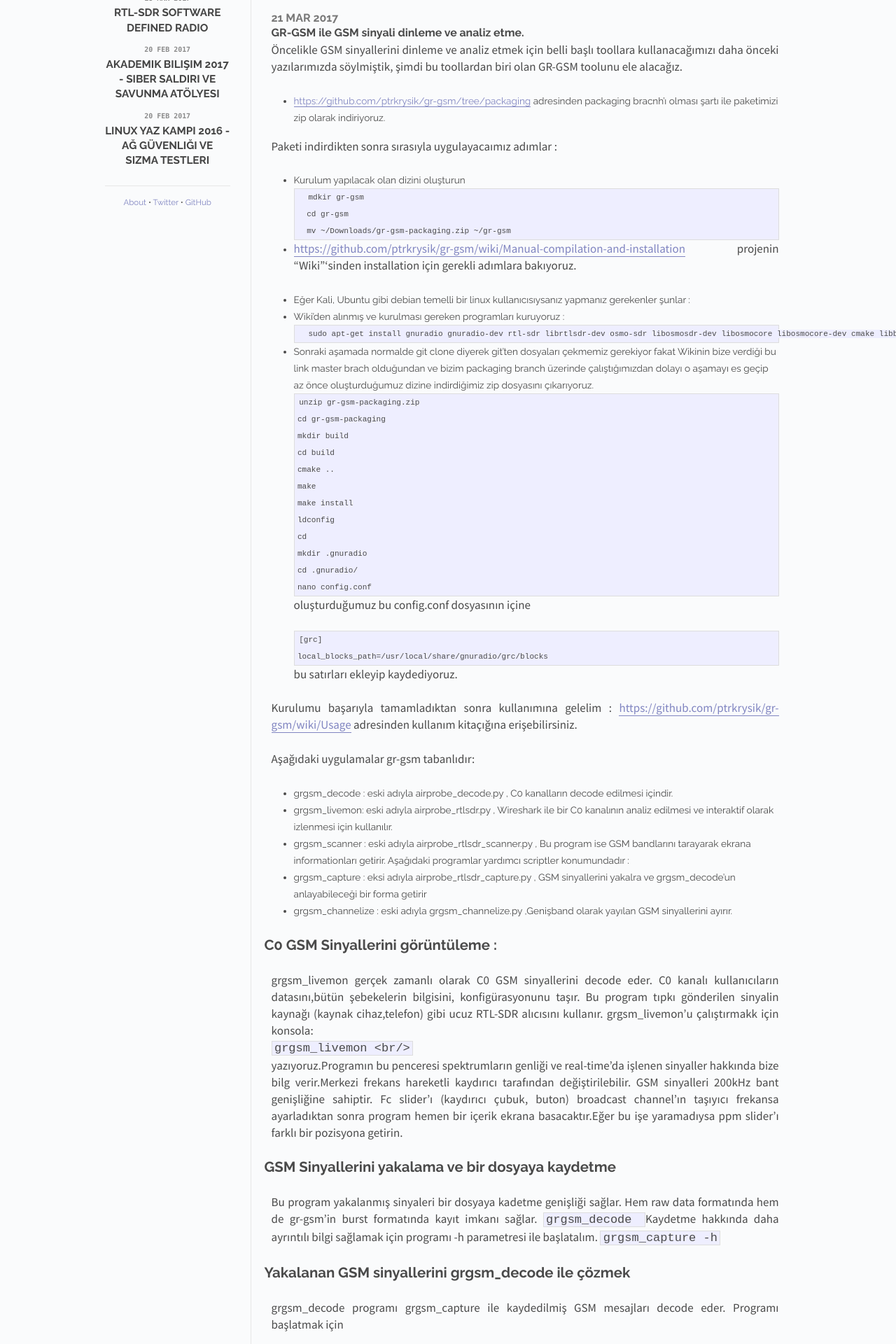
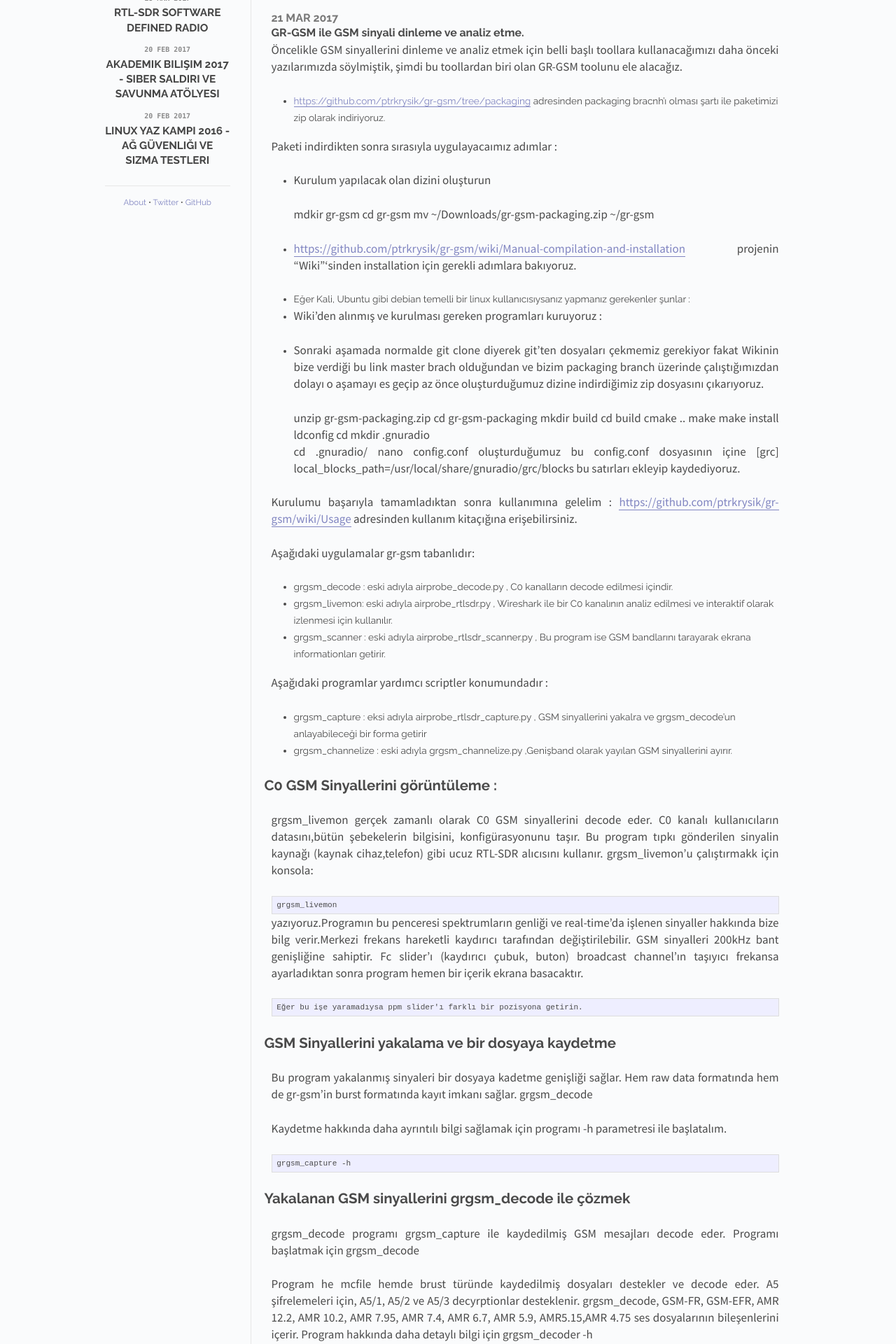
Before and after one commit to FatihKaragoz/FatihKaragoz.github.io, a Jekyll site: the page built from _posts/2017-03-21-gr-gsm-usage.md, in a window 1280 px wide. Shown: the part 382-2302 px from the top of the page at 70% size. Built offline with Jekyll 4.4.1, drawn with Linux system fonts in a browser that asks for light colours; Markdown is read by kramdown in place of the engine named in the settings; some of the changed text lies outside the part shown.

Commit message:
Düzeltme

````diff
--- a/_posts/2017-03-21-gr-gsm-usage.md
+++ b/_posts/2017-03-21-gr-gsm-usage.md
@@ -14,21 +14,20 @@
  * [https://github.com/ptrkrysik/gr-gsm/tree/packaging](https://github.com/ptrkrysik/gr-gsm/tree/packaging) adresinden packaging bracnh'ı olması şartı ile paketimizi zip olarak indiriyoruz.
 
  Paketi indirdikten sonra sırasıyla uygulayacaımız adımlar :
+
   * Kurulum yapılacak olan dizini oluşturun
-      ```
+
       mdkir gr-gsm
       cd gr-gsm
       mv ~/Downloads/gr-gsm-packaging.zip ~/gr-gsm
-      ```
+
   * [https://github.com/ptrkrysik/gr-gsm/wiki/Manual-compilation-and-installation](https://github.com/ptrkrysik/gr-gsm/wiki/Manual-compilation-and-installation) projenin "Wiki"'sinden installation için gerekli adımlara bakıyoruz.
 
   * Eğer Kali, Ubuntu gibi debian temelli bir linux kullanıcısıysanız yapmanız gerekenler şunlar :
   * Wiki'den alınmış ve kurulması gereken programları kuruyoruz :
-      ```
-      sudo apt-get install gnuradio gnuradio-dev rtl-sdr librtlsdr-dev osmo-sdr libosmosdr-dev libosmocore libosmocore-dev cmake libboost-all-dev libcppunit-dev swig doxygen liblog4cpp5-dev python-scipy
-      ```
+
   * Sonraki aşamada normalde git clone diyerek git'ten dosyaları çekmemiz gerekiyor fakat Wikinin bize verdiği bu link master brach olduğundan ve bizim packaging branch üzerinde çalıştığımızdan dolayı o aşamayı es geçip az önce oluşturduğumuz dizine indirdiğimiz zip dosyasını çıkarıyoruz.
-    ```
+
     unzip gr-gsm-packaging.zip
     cd gr-gsm-packaging
     mkdir build
@@ -41,12 +40,9 @@
     mkdir .gnuradio
     cd .gnuradio/
     nano config.conf
-    ```
   oluşturduğumuz bu config.conf dosyasının içine
-    ```
     [grc]
     local_blocks_path=/usr/local/share/gnuradio/grc/blocks
-    ```
   bu satırları ekleyip kaydediyoruz.
 
 
@@ -54,42 +50,43 @@
 Kurulumu başarıyla tamamladıktan sonra kullanımına gelelim :
    [https://github.com/ptrkrysik/gr-gsm/wiki/Usage](https://github.com/ptrkrysik/gr-gsm/wiki/Usage) adresinden kullanım kitaçığına erişebilirsiniz.
 
+
    Aşağıdaki uygulamalar gr-gsm tabanlıdır:
    * grgsm_decode : eski adıyla airprobe_decode.py , C0 kanalların decode edilmesi içindir.
    * grgsm_livemon: eski adıyla airprobe_rtlsdr.py , Wireshark ile bir C0 kanalının analiz edilmesi ve interaktif olarak izlenmesi için kullanılır.
    * grgsm_scanner : eski adıyla airprobe_rtlsdr_scanner.py , Bu program ise GSM bandlarını tarayarak ekrana informationları getirir.
+
    Aşağıdaki programlar yardımcı scriptler konumundadır :
    * grgsm_capture : eksi adıyla airprobe_rtlsdr_capture.py , GSM sinyallerini yakalra ve grgsm_decode'un anlayabileceği bir forma getirir
    * grgsm_channelize : eski adıyla grgsm_channelize.py ,Genişband olarak yayılan GSM sinyallerini ayırır.
 
 ## C0 GSM Sinyallerini görüntüleme :
   grgsm_livemon gerçek zamanlı olarak C0 GSM sinyallerini decode eder. C0 kanalı kullanıcıların datasını,bütün şebekelerin bilgisini, konfigürasyonunu taşır. Bu program tıpkı gönderilen sinyalin kaynağı (kaynak cihaz,telefon) gibi ucuz RTL-SDR alıcısını kullanır. grgsm_livemon'u çalıştırmakk için konsola:
-    <br/>```
-    grgsm_livemon <br/>
-    ```<br/>
-  yazıyoruz.Programın bu penceresi spektrumların genliği ve real-time'da işlenen sinyaller hakkında bize bilg verir.Merkezi frekans hareketli kaydırıcı tarafından değiştirilebilir. GSM sinyalleri 200kHz bant genişliğine sahiptir. Fc slider'ı (kaydırıcı çubuk, buton) broadcast channel'ın taşıyıcı frekansa ayarladıktan sonra program hemen bir içerik ekrana basacaktır.Eğer bu işe yaramadıysa ppm slider'ı farklı bir pozisyona getirin.
+
+    grgsm_livemon
+
+  yazıyoruz.Programın bu penceresi spektrumların genliği ve real-time'da işlenen sinyaller hakkında bize bilg verir.Merkezi frekans hareketli kaydırıcı tarafından değiştirilebilir. GSM sinyalleri 200kHz bant genişliğine sahiptir. Fc slider'ı (kaydırıcı çubuk, buton) broadcast channel'ın taşıyıcı frekansa ayarladıktan sonra program hemen bir içerik ekrana basacaktır.
+
+    Eğer bu işe yaramadıysa ppm slider'ı farklı bir pozisyona getirin.
 
 ## GSM Sinyallerini yakalama ve bir  dosyaya kaydetme
   Bu program yakalanmış sinyaleri bir dosyaya kadetme genişliği sağlar. Hem raw data formatında hem de gr-gsm'in burst formatında kayıt imkanı sağlar.
-    ```
     grgsm_decode
-    ```
+
   Kaydetme hakkında daha ayrıntılı bilgi sağlamak için programı -h parametresi ile başlatalım.
-    ```
+
     grgsm_capture -h
-    ```
+
 ## Yakalanan GSM sinyallerini grgsm_decode ile çözmek
 
 grgsm_decode programı grgsm_capture ile kaydedilmiş GSM mesajları decode eder. Programı başlatmak için
-  ```
   grgsm_decode
-  ```
+
 Program he mcfile hemde brust türünde kaydedilmiş dosyaları destekler ve decode eder. A5 şifrelemeleri için, A5/1, A5/2 ve A5/3  decyrptionlar
 desteklenir. grgsm_decode, GSM-FR, GSM-EFR, AMR 12.2, AMR 10.2, AMR 7.95, AMR 7.4, AMR 6.7, AMR 5.9, AMR5.15,AMR 4.75 ses dosyalarının bileşenlerini içerir.
 Program hakkında daha detaylı bilgi için
-  ```
   grgsm_decoder -h
-  ```
+
 parametresini kullanablirsiniz.
 
 Daha detaylı bilgi için [buraya tıklayın](https://github.com/ptrkrysik/gr-gsm/wiki/Usage:-Decoding-How-To)
@@ -100,18 +97,17 @@
 Gr-gsm uygulaması GSMTAP formatında UDP 4729 portuna GSM mesajı gönderebilir. Wireshark bu porta gelen istekleri GSMTAP formatında yorumlar.
 
 Debian tabanlı sistemlerde Wireshark aşağıdaki komutla kurulabilir.
-  ```
+
   sudo apt-get install wireshark
-  ```
+
 Wireshark'ı başlatmak ve grgsm_decode'dan elde edilmiş GSMTAP packetlerini analiz etmek için aşağıdaki komut verilebilir.
-  ```
+
   sudo wireshark -k -f udp -Y gsmtap -i lo
-  ```
+
 ## Kanallar arası geçiş yapmak
 
 GSM sinyalleri bölünmüş sinyallerdir ve bu sinyallerde işimize yarayanı bulmak için bazı işlemler yaparız.
 
 Örneğin aşağıdaki komut my_wideband_capture.cfile adındaki kaydedilmiş 925.2 MHz merkezli (ARFCN 975) dosyadan , her 1 Msps'de  12 tane sonuç dosyası çıkarır ARFCNs 975-1023.
-  ```
+
   grgsm_channelize.py -s 20e6 -c my_wideband_capture.cfile -f 925.2e6 990 991 992 993 994 995 1019 1020 1021 1022 1023
-  ```
````
Also changed, not shown: images/grgsmusage.jpg (added).
